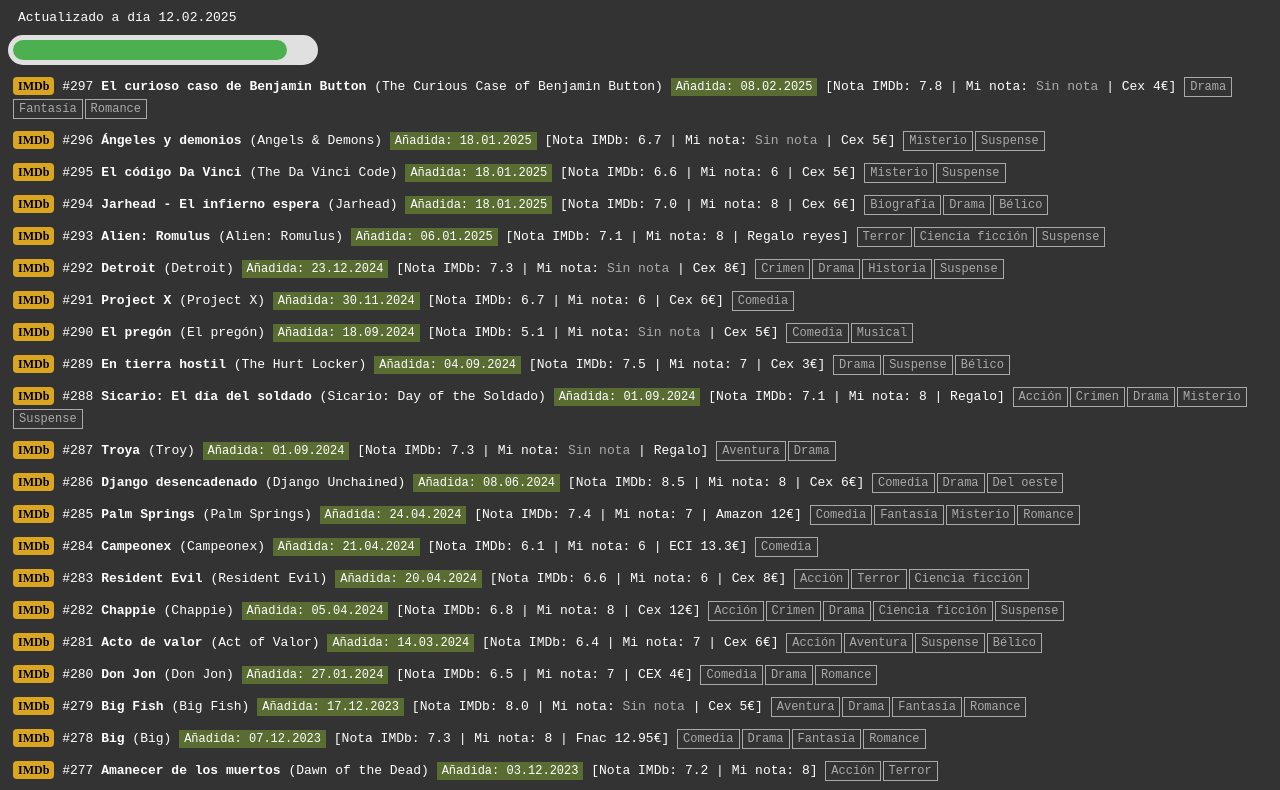
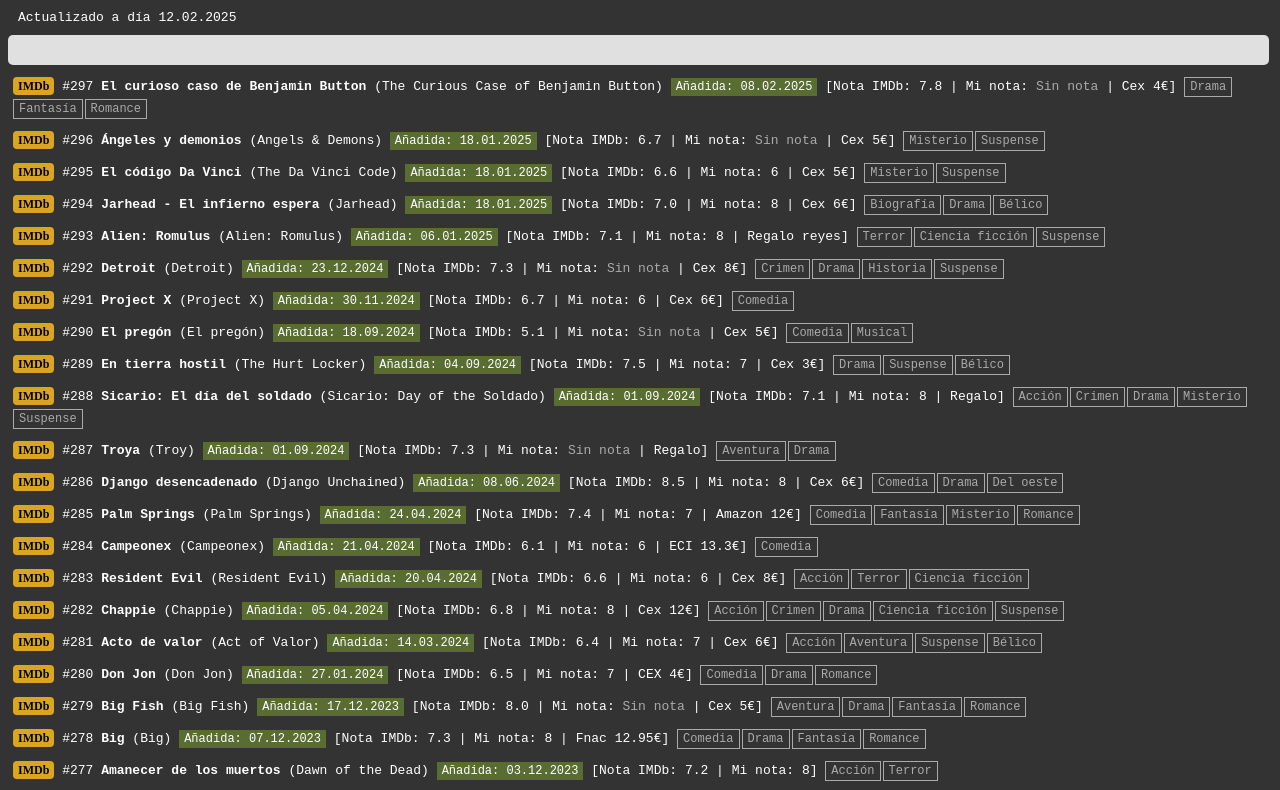
Before and after one commit to naoxink/tengoenbr, a plain HTML site: page index.html in a window 1280 px wide. Shown: the top 790 px of the page. Drawn offline with Linux system fonts and the light colour scheme.

Commit message:
Estilo barra meta

```diff
--- a/index.html
+++ b/index.html
@@ -54,17 +54,17 @@
       }
     }
     .progress-container {
-      width: 300px;
+      width: 99%;
       background-color: #e0e0e0;
-      border-radius: 25px;
+      border-radius: 5px;
       padding: 5px;
     }
 
     .progress-bar {
-      width: 91.43%; /* (128 / 140) * 100 */
+      width: 0;
       background-color: #4caf50;
       height: 20px;
-      border-radius: 20px;
+      border-radius: 5px;
       text-align: center;
       color: white;
       font-size: 14px;
```
